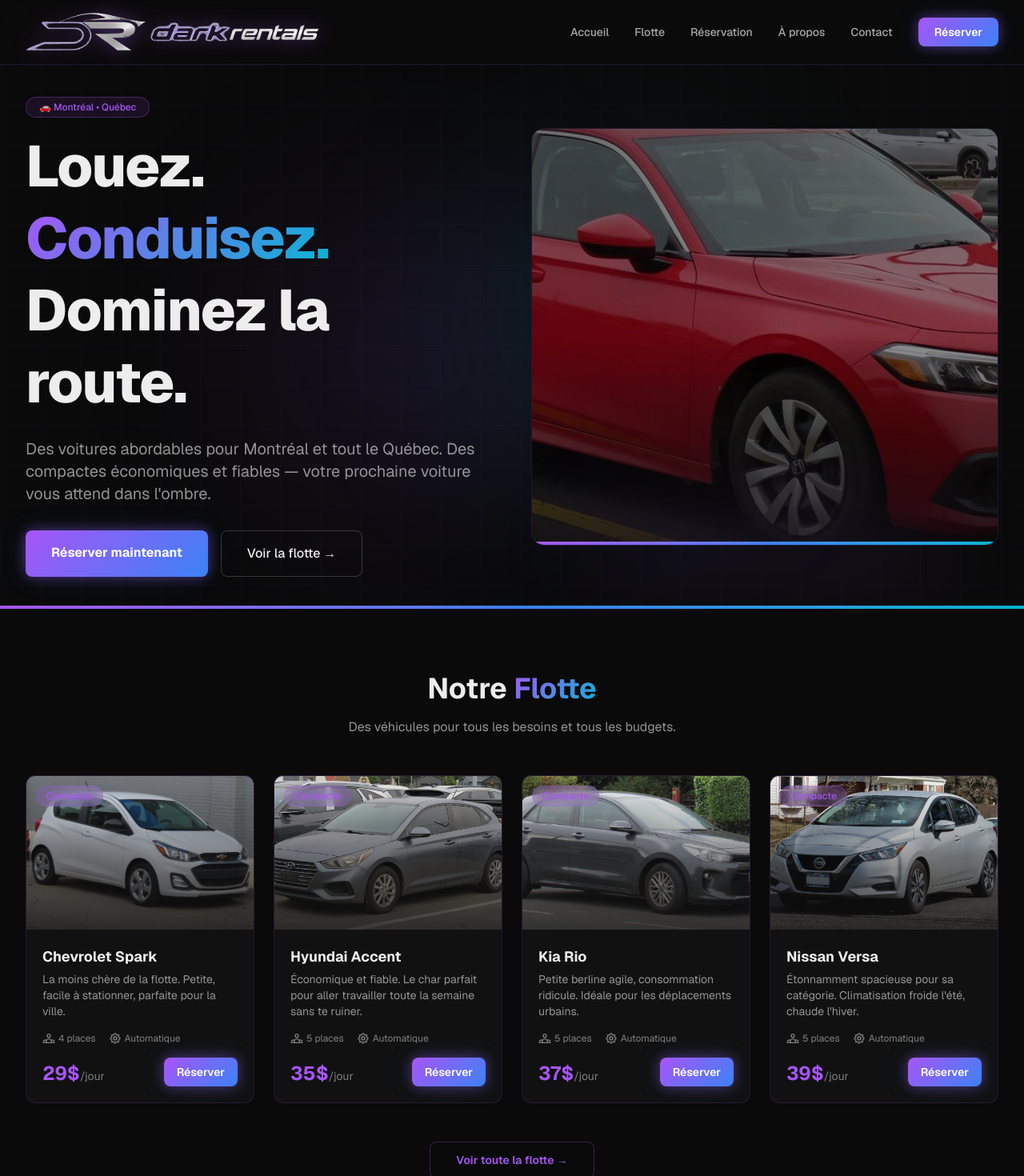
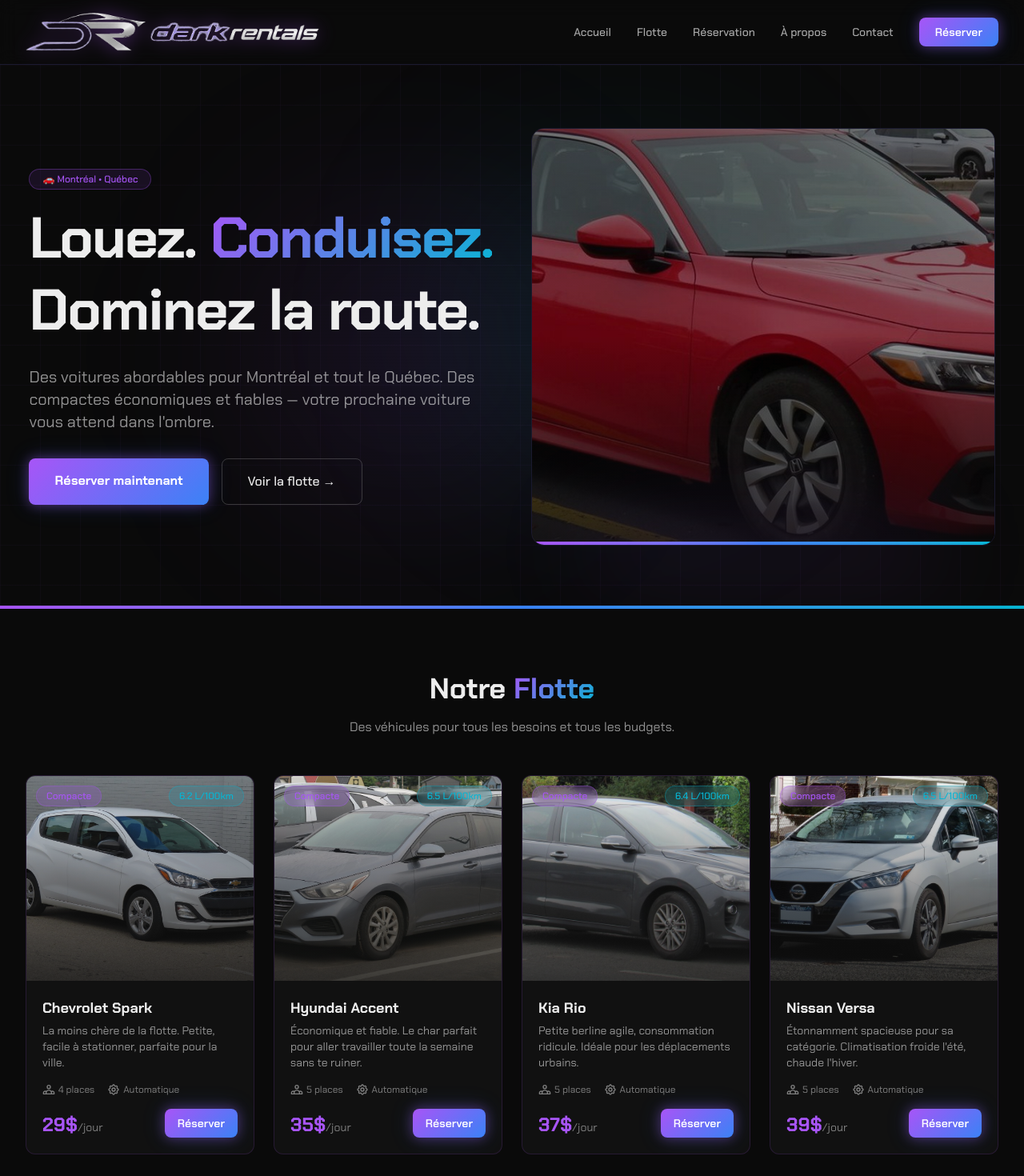
Before and after one commit to pchenier/darkrentals, a Next.js app: page / in a window 1280 px wide. Shown: the top 1470 px of the page at 80% size. Built offline with nearby package versions, Linux system fonts and the light colour scheme.

Commit message:
Bigger car cards (h-64) + consumption L/100km badge on each car

```diff
--- a/src/app/layout.tsx
+++ b/src/app/layout.tsx
@@ -1,12 +1,13 @@
 import type { Metadata } from "next";
-import { Geist, Geist_Mono } from "next/font/google";
+import { Chakra_Petch, Geist_Mono } from "next/font/google";
 import "./globals.css";
 import { Header } from "@/components/Header";
 import { Footer } from "@/components/Footer";
 
-const geistSans = Geist({
+const geistSans = Chakra_Petch({
   variable: "--font-geist-sans",
   subsets: ["latin"],
+  weight: ["300","400","500","600","700"],
 });
 
 const geistMono = Geist_Mono({
--- a/src/components/Fleet.tsx
+++ b/src/components/Fleet.tsx
@@ -6,7 +6,7 @@
 export function CarCard({ car }: { car: Car }) {
   return (
     <div className="neon-card rounded-xl bg-card-bg overflow-hidden">
-      <div className="relative h-48 w-full">
+      <div className="relative h-64 w-full">
         <Image
           src={car.image}
           alt={car.name}
@@ -17,6 +17,9 @@
         <div className="absolute inset-0 bg-gradient-to-t from-card-bg/80 to-transparent" />
         <span className="absolute left-3 top-3 rounded-full bg-neon-purple/20 px-3 py-1 text-xs font-medium text-neon-purple backdrop-blur-sm border border-neon-purple/30">
           {car.categoryLabel}
+        </span>
+        <span className="absolute right-3 top-3 rounded-full bg-neon-cyan/15 px-3 py-1 text-xs font-medium text-neon-cyan backdrop-blur-sm border border-neon-cyan/30">
+          {car.consumption} L/100km
         </span>
       </div>
       <div className="p-5">
--- a/src/data/cars.ts
+++ b/src/data/cars.ts
@@ -5,6 +5,7 @@
   categoryLabel: string;
   seats: number;
   transmission: string;
+  consumption: number;
   pricePerDay: number;
   pricePerWeek: number;
   image: string;
@@ -19,6 +20,7 @@
     categoryLabel: "Compacte",
     seats: 4,
     transmission: "Automatique",
+    consumption: 6.2,
     pricePerDay: 29,
     pricePerWeek: 169,
     image: "/images/cars/fleet-econ/chevrolet-spark.jpg",
@@ -32,6 +34,7 @@
     categoryLabel: "Compacte",
     seats: 5,
     transmission: "Automatique",
+    consumption: 6.5,
     pricePerDay: 35,
     pricePerWeek: 199,
     image: "/images/cars/fleet-econ/hyundai-accent.jpg",
@@ -45,6 +48,7 @@
     categoryLabel: "Compacte",
     seats: 5,
     transmission: "Automatique",
+    consumption: 6.4,
     pricePerDay: 37,
     pricePerWeek: 209,
     image: "/images/cars/fleet-econ/kia-rio.jpg",
@@ -58,6 +62,7 @@
     categoryLabel: "Compacte",
     seats: 5,
     transmission: "Automatique",
+    consumption: 6.5,
     pricePerDay: 39,
     pricePerWeek: 229,
     image: "/images/cars/fleet-econ/nissan-versa.jpg",
@@ -71,6 +76,7 @@
     categoryLabel: "Compacte",
     seats: 5,
     transmission: "Automatique",
+    consumption: 6.9,
     pricePerDay: 45,
     pricePerWeek: 259,
     image: "/images/cars/fleet-econ/honda-civic.jpg",
```
